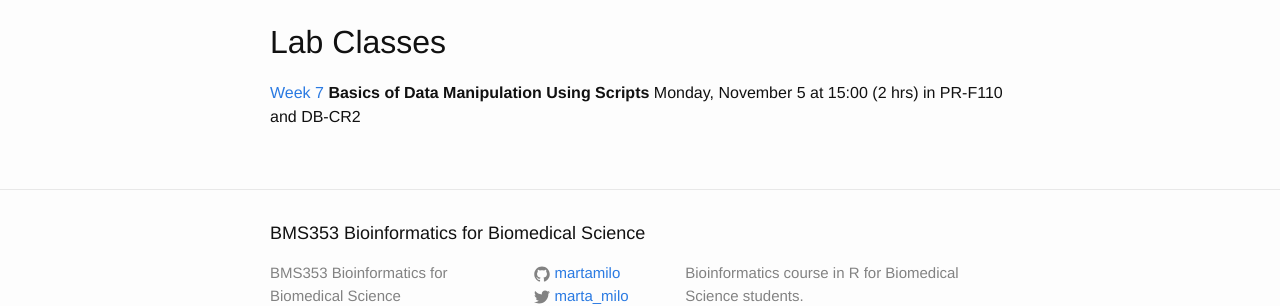
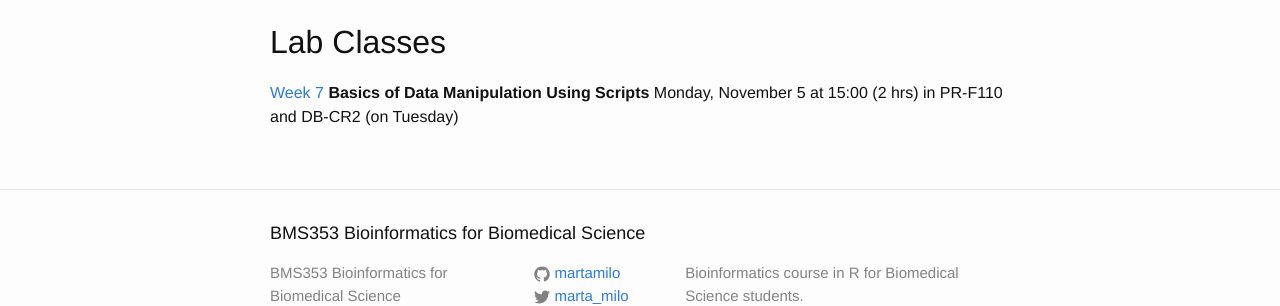
Before and after one commit to sods/bioinformatics, a Jekyll site: the page built from overview.md, in a window 1280 px wide. Shown: the part 1716-2022 px from the top of the page. Built offline with Jekyll 4.4.1, drawn with Linux system fonts in a browser that asks for light colours.

Commit message:
updated venue

```diff
--- a/_posts/2018-11-5-week-7-basics-of-data-manipulation-using-scripts.md
+++ b/_posts/2018-11-5-week-7-basics-of-data-manipulation-using-scripts.md
@@ -1,10 +1,10 @@
 ---
 layout: lab
 title: Week 7
-date: 2018-11-5 15:00 and 2018-11-6 15:00
+date: 2018-11-5 15:00
 session: 2018-2019
 length: 2
-venue: PR-F110 and DB-CR2
+venue: PR-F110 and DB-CR2 (on Tuesday)
 tagline: Basics of Data Manipulation Using Scripts
 ---
 
```
